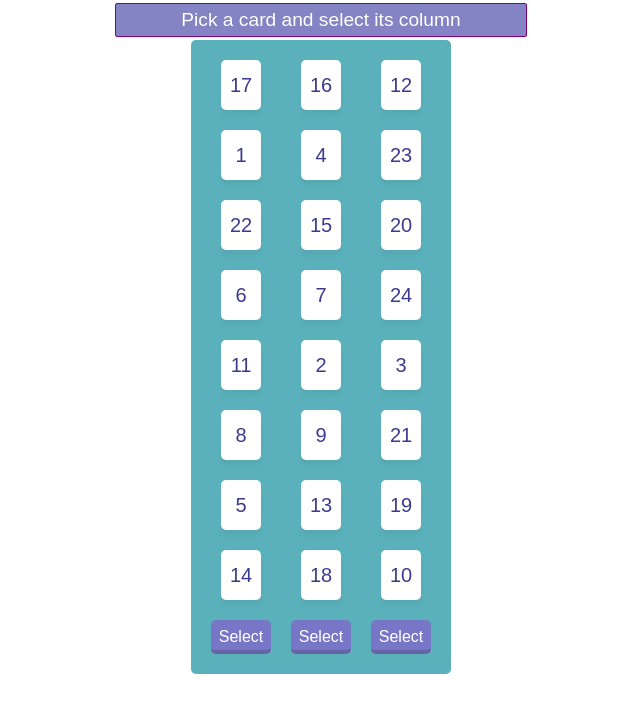
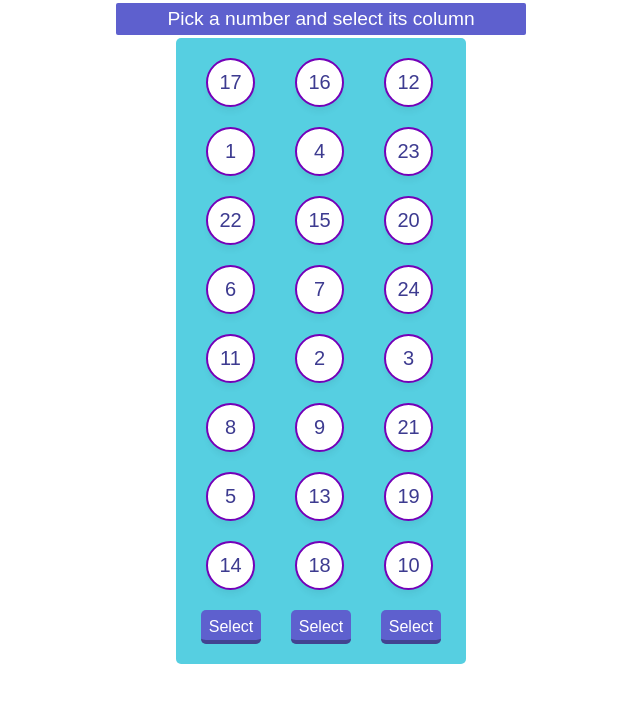
Before and after one commit to waimin314/is_this_your_card, a React (Create React App) app: page / in a window 1280 px wide. Shown: the top 712 px of the page, without its empty margins (319-959 px from the left). Built offline with nearby package versions, Linux system fonts and the light colour scheme.

Commit message:
Improve UI

```diff
--- a/src/App.css
+++ b/src/App.css
@@ -1,7 +1,7 @@
 .main {
-  width: 240px;
+  width: 270px;
   margin: auto;
-  background-color: #5ab1bb;
+  background-color: #56cfe1;
   border-radius: 5px;
   padding: 10px;
 }
@@ -19,7 +19,7 @@
 }
 
 .button {
-  background-color: #7877c7;
+  background-color: #5e60ce;
   border-radius: 5px;
   padding: 8px;
   margin-bottom: 10px;
@@ -27,23 +27,24 @@
   font-weight: 500;
   color: white;
   font-family: "Poppins", sans-serif;
-  box-shadow: inset 0 -10px 0 -6px rgba(0, 0, 0, 0.17);
+  box-shadow: inset 0 -10px 0 -6px rgba(0, 0, 0, 0.3);
+  transition: transform 0.3s ease-in-out;
 }
 
 .button:hover {
   cursor: pointer;
-  transform: translateY(-3px);
+  transform: translateY(-5px);
 }
 
 .button:active {
-  transform: scale(1.1);
+  transform: scale(1.2);
 }
 
 .instruction {
   max-width: 400px;
   margin: 3px auto;
-  background-color: #8483c3;
-  border: 1px solid purple;
+  background-color: #5e60ce;
+  /* border: 1px solid purple; */
   border-radius: 2px;
   padding: 5px;
   font-family: "Poppins", sans-serif;
--- a/src/App.js
+++ b/src/App.js
@@ -8,9 +8,9 @@ const TOTAL_CARDS = 24;
 const TOTAL_COL = 3;
 const CARDS_PER_COL = TOTAL_CARDS / TOTAL_COL;
 const INSTUCTIONS = [
-  "Pick a card and select its column",
+  "Pick a number and select its column",
   "Select its column again",
-  "Is this your card?",
+  "Is this your Number?",
 ];
 
 class App extends Component {
--- a/src/components/Card.jsx
+++ b/src/components/Card.jsx
@@ -5,12 +5,13 @@ export default function Card(props) {
     display: "flex",
     justifyContent: "center",
     alignItems: "center",
-    width: "20px",
-    height: "30px",
+    width: "25px",
+    height: "25px",
     backgroundColor: "white",
     padding: "10px",
-    borderRadius: "5px",
+    borderRadius: "27px",
     margin: "10px 20px",
+    border: "2px solid #7400b8",
     boxShadow:
       "0 2.8px 2.2px rgba(0, 0, 0, 0.02),0 6.7px 5.3px rgba(0, 0, 0, 0.028)",
   };
--- a/src/components/Popup.jsx
+++ b/src/components/Popup.jsx
@@ -8,7 +8,7 @@ export default function Popup(props) {
   return (
     <div className="container">
       <div className="content">
-        <div className="title">Is this your card?</div>
+        <div className="title">Is this your Number?</div>
         <div className="cardWrapper">
           <Card number={props.number} />
         </div>
--- a/src/styles/Popup.css
+++ b/src/styles/Popup.css
@@ -11,8 +11,8 @@
   width: 250px;
   flex-direction: column;
   align-items: center;
-  background-color: #8ec7ce;
-  border: 1px solid #7877c7;
+  background-color: #64dfdf;
+  border: 2px solid #5e60ce;
   padding: 30px;
   border-radius: 10px;
   box-shadow: 5px 5px 10px 3px #888;
@@ -54,7 +54,7 @@
   font-size: 1em;
   color: white;
   font-family: "Poppins", sans-serif;
-  box-shadow: inset 0 -10px 0 -6px rgba(0, 0, 0, 0.17);
+  box-shadow: inset 0 -10px 0 -6px rgba(0, 0, 0, 0.3);
 }
 
 .btn:hover {
@@ -67,7 +67,7 @@
 }
 
 .btn-restart {
-  background-color: #7877c7;
+  background-color: #5e60ce;
 }
 
 .btn-close {
```
